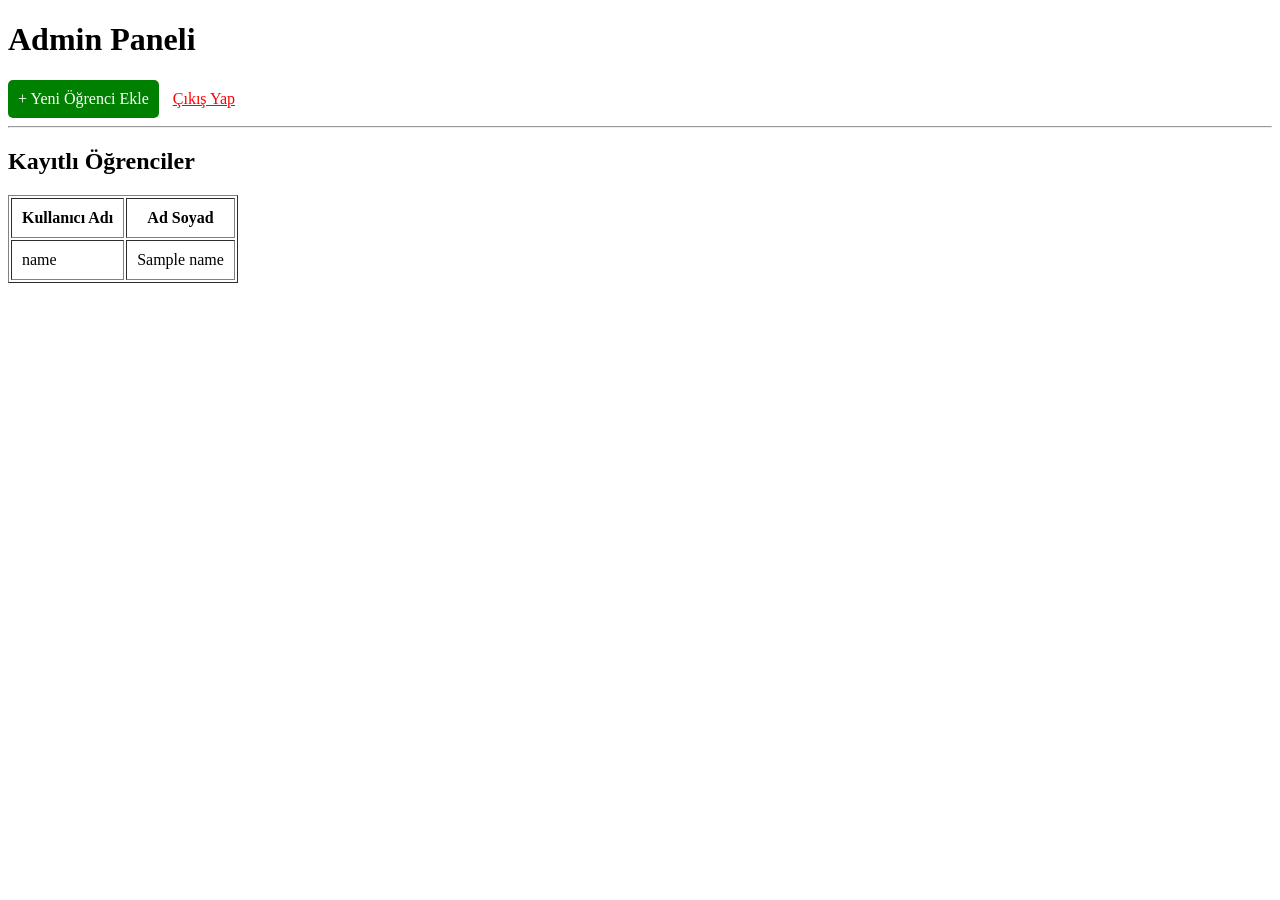
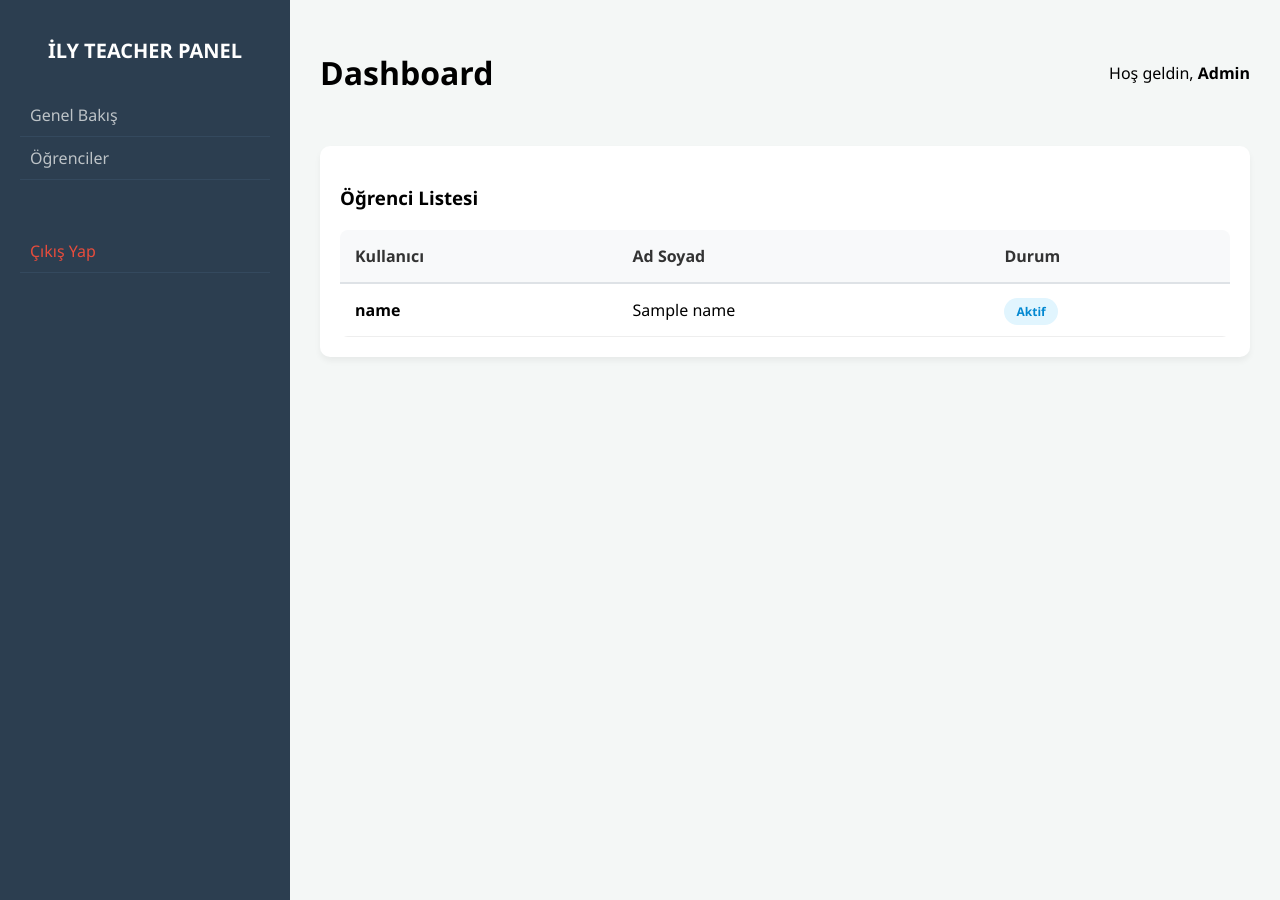
Before and after one commit to sintuvez31-web/ders-site, a Flask app: page /admin in a window 1280 px wide. Run offline with Flask 3, Linux system fonts and the light colour scheme; the visitor is signed in with stand-in values (Sample User, id 1); a database or web service that is not in the repository returns one stand-in record (values such as "Sample title"); data that the repository does not hold is empty.

Commit message:
Update admin.html

```diff
--- a/templates/admin.html
+++ b/templates/admin.html
@@ -2,28 +2,70 @@
 <html lang="tr">
 <head>
     <meta charset="UTF-8">
-    <title>Admin Paneli</title>
+    <title>İLY TEACHER - Yönetim Paneli</title>
+    <style>
+        :root { --primary: #2c3e50; --accent: #3498db; --bg: #f4f7f6; }
+        body { font-family: 'Segoe UI', sans-serif; background: var(--bg); margin: 0; display: flex; }
+
+        /* Sidebar */
+        .sidebar { width: 250px; background: var(--primary); color: white; height: 100vh; padding: 20px; position: fixed; }
+        .sidebar h2 { font-size: 20px; text-align: center; margin-bottom: 30px; }
+        .sidebar a { color: #bdc3c7; display: block; padding: 10px; text-decoration: none; border-bottom: 1px solid #34495e; }
+        .sidebar a:hover { color: white; background: #34495e; }
+
+        /* Main Content */
+        .main { margin-left: 290px; padding: 30px; width: calc(100% - 320px); }
+        .header { display: flex; justify-content: space-between; align-items: center; margin-bottom: 30px; }
+
+        /* Kartlar */
+        .card { background: white; padding: 20px; border-radius: 10px; box-shadow: 0 4px 6px rgba(0,0,0,0.05); }
+
+        /* Tablo */
+        table { width: 100%; border-collapse: collapse; margin-top: 20px; background: white; border-radius: 8px; overflow: hidden; }
+        th { background: #f8f9fa; padding: 15px; text-align: left; border-bottom: 2px solid #dee2e6; color: #333; }
+        td { padding: 15px; border-bottom: 1px solid #eee; }
+        tr:hover { background: #fdfdfd; }
+
+        .badge { background: #e1f5fe; color: #0288d1; padding: 5px 12px; border-radius: 20px; font-size: 12px; font-weight: bold; }
+    </style>
 </head>
 <body>
-    <h1>Admin Paneli</h1>
 
-    <a href="/admin/add" style="display: inline-block; background: green; color: white; padding: 10px; text-decoration: none; border-radius: 5px;">+ Yeni Öğrenci Ekle</a>
-    <a href="/logout" style="margin-left: 10px; color: red;">Çıkış Yap</a>
+<div class="sidebar">
+    <h2>İLY TEACHER PANEL</h2>
+    <a href="#">Genel Bakış</a>
+    <a href="#">Öğrenciler</a>
+    <a href="/logout" style="color: #e74c3c; margin-top: 50px;">Çıkış Yap</a>
+</div>
 
-    <hr>
+<div class="main">
+    <div class="header">
+        <h1>Dashboard</h1>
+        <p>Hoş geldin, <strong>Admin</strong></p>
+    </div>
 
-    <h2>Kayıtlı Öğrenciler</h2>
-    <table border="1" cellpadding="10">
+    <div class="card">
+        <h3>Öğrenci Listesi</h3>
+        <table>
+            <thead>
                 <tr>
-            <th>Kullanıcı Adı</th>
+                    <th>Kullanıcı</th>
                     <th>Ad Soyad</th>
+                    <th>Durum</th>
                 </tr>
-        {% for username, data in students.items() %}
+            </thead>
+            <tbody>
+                {% for username, info in students.items() %}
                 <tr>
-            <td>{{ username }}</td>
-            <td>{{ data.name }}</td>
+                    <td><strong>{{ username }}</strong></td>
+                    <td>{{ info.name }}</td>
+                    <td><span class="badge">Aktif</span></td>
                 </tr>
                 {% endfor %}
+            </tbody>
         </table>
+    </div>
+</div>
+
 </body>
 </html>
```
Lines whose indentation alone changed are shown as unchanged.
